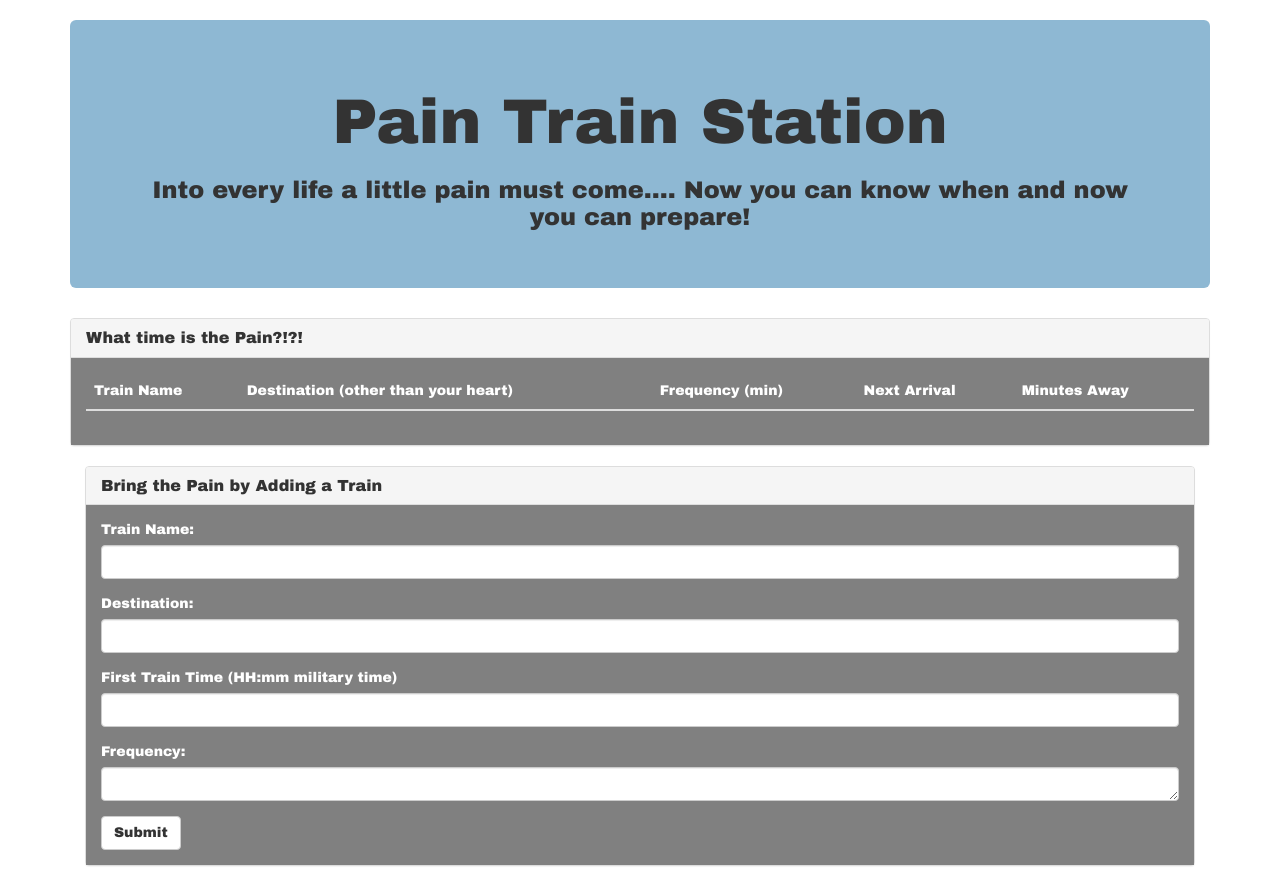
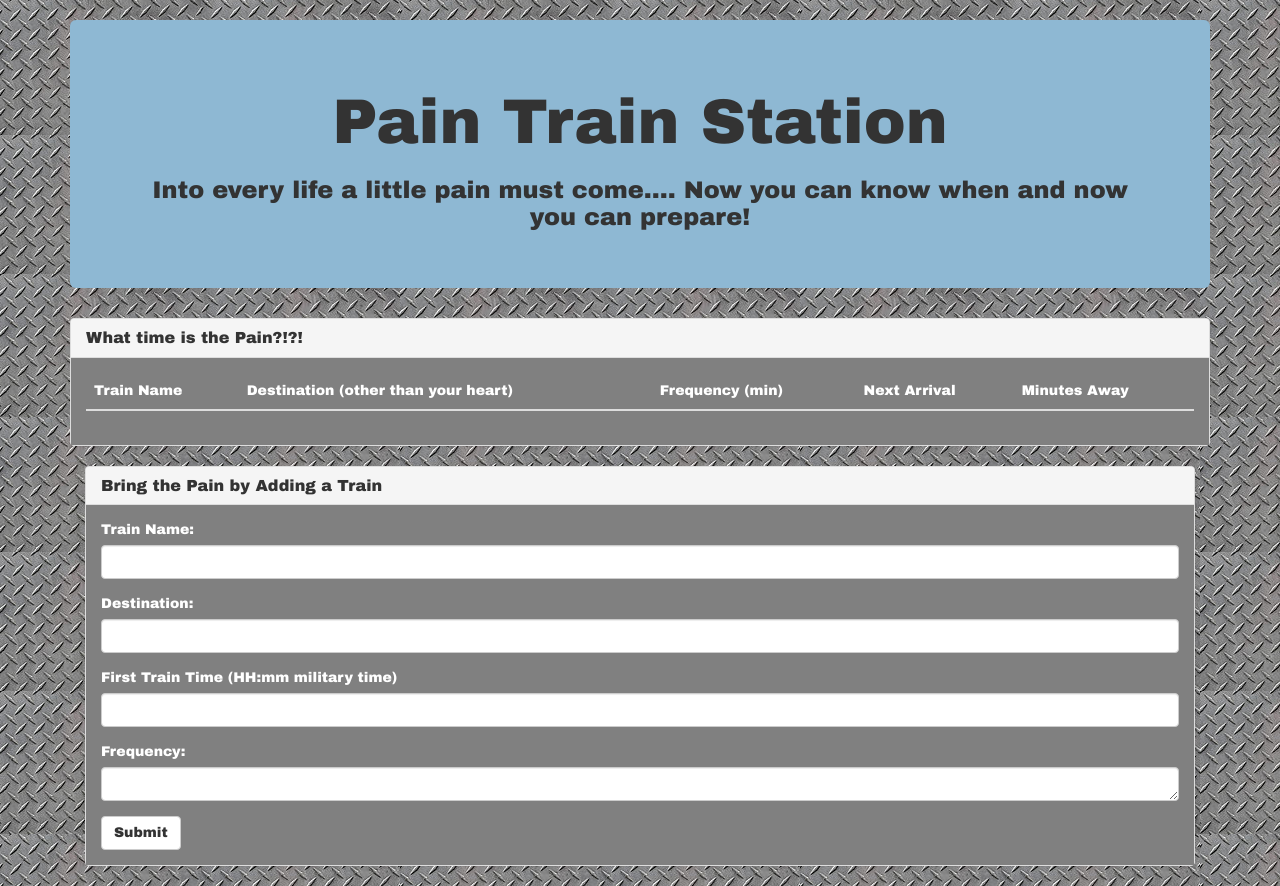
Before and after one commit to bdeckard92/PainTrainStation, a PHP site: page / in a window 1280 px wide. Run offline with PHP 8.4, Linux system fonts and the light colour scheme; lists and menus that the app fills with data are empty; some libraries are stand-ins or nearby versions.

Commit message:
steel plate added

```diff
--- a/assets/style.css
+++ b/assets/style.css
@@ -1,5 +1,5 @@
 body {
-
+	background-image: url("steel_plate.png");
 	font-family: "Arial Black", Gadget, sans-serif ;
 }
 
```
Also changed, not shown: assets/steel_plate.png (renamed from steel_plate.png).
